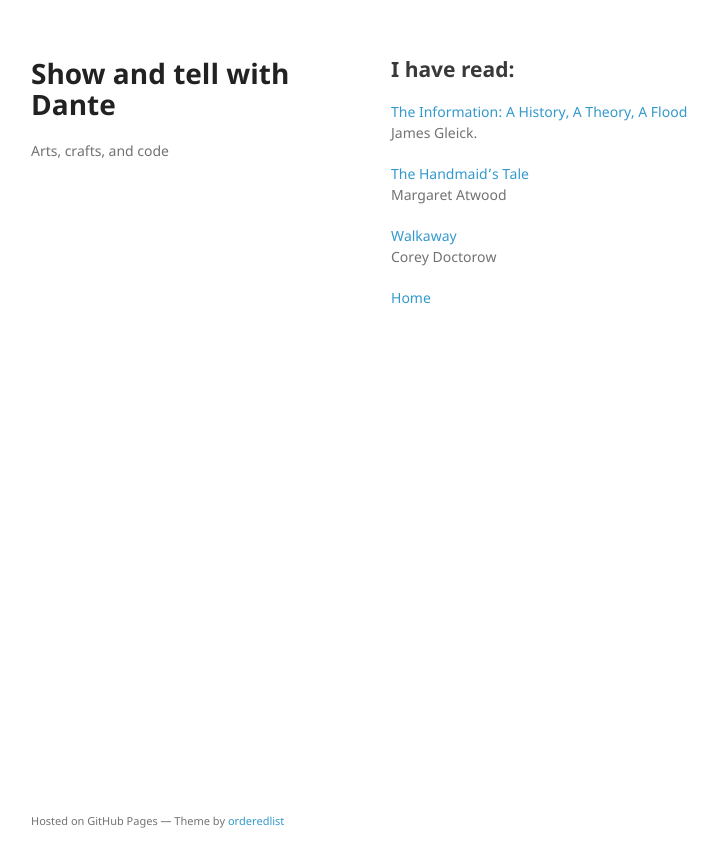
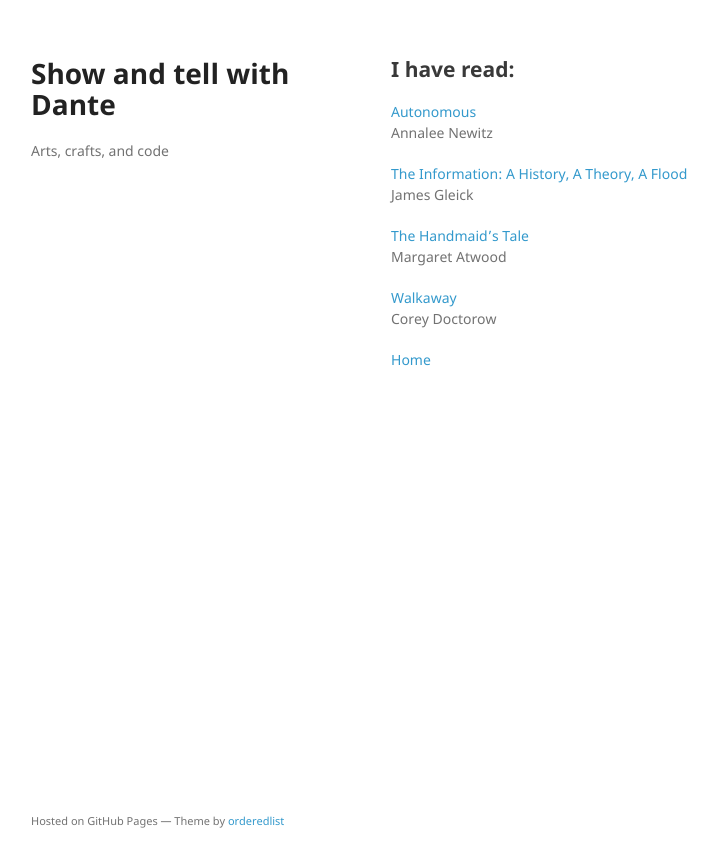
Before and after one commit to dasanchez/dasanchez.github.io, a Jekyll site: the page built from books.md, in a window 1280 px wide. Shown: the top 867 px of the page, without its empty margins (179-897 px from the left). Built offline with Jekyll 4.4.1, drawn with Linux system fonts in a browser that asks for light colours; our own code applies the rules of GitHub Pages for plain Markdown files.

Commit message:
Update books.md
Added Autonomous

```diff
--- a/books.md
+++ b/books.md
@@ -4,8 +4,11 @@ layout: default
 
 ## I have read:
 
+[Autonomous](https://www.goodreads.com/book/show/28209634-autonomous)
+Annalee Newitz
+
 [The Information: A History, A Theory, A Flood](https://en.wikipedia.org/wiki/The_Information:_A_History,_a_Theory,_a_Flood)
-James Gleick.
+James Gleick
 
 [The Handmaid's Tale](https://en.wikipedia.org/wiki/The_Handmaid%27s_Tale)
 Margaret Atwood
```
